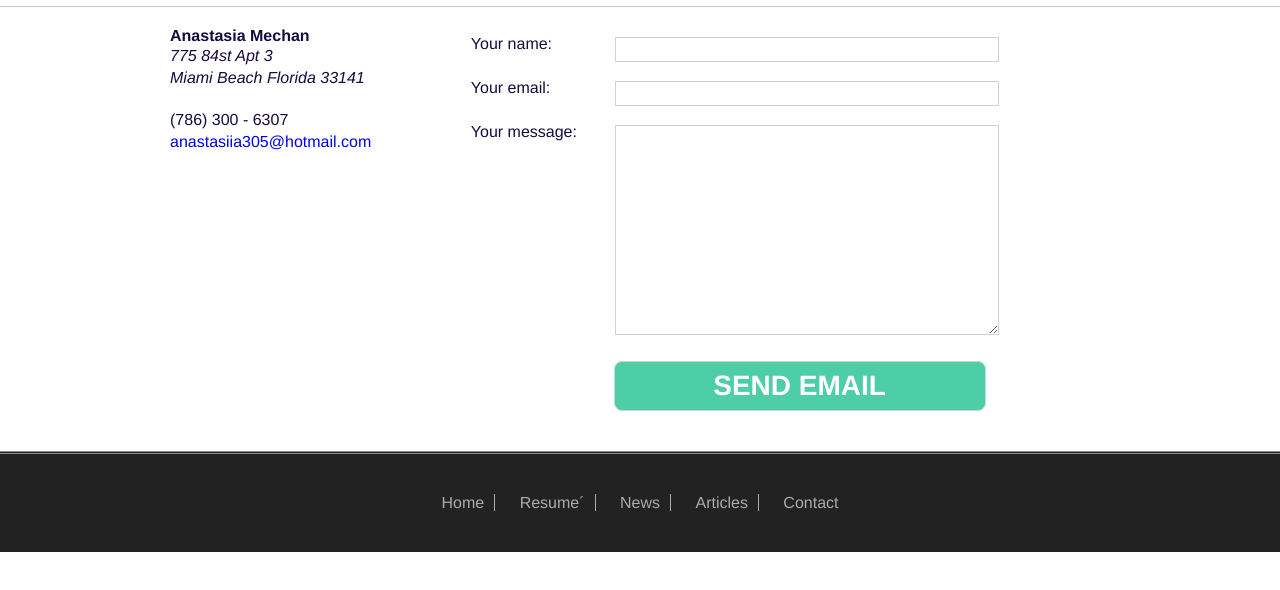
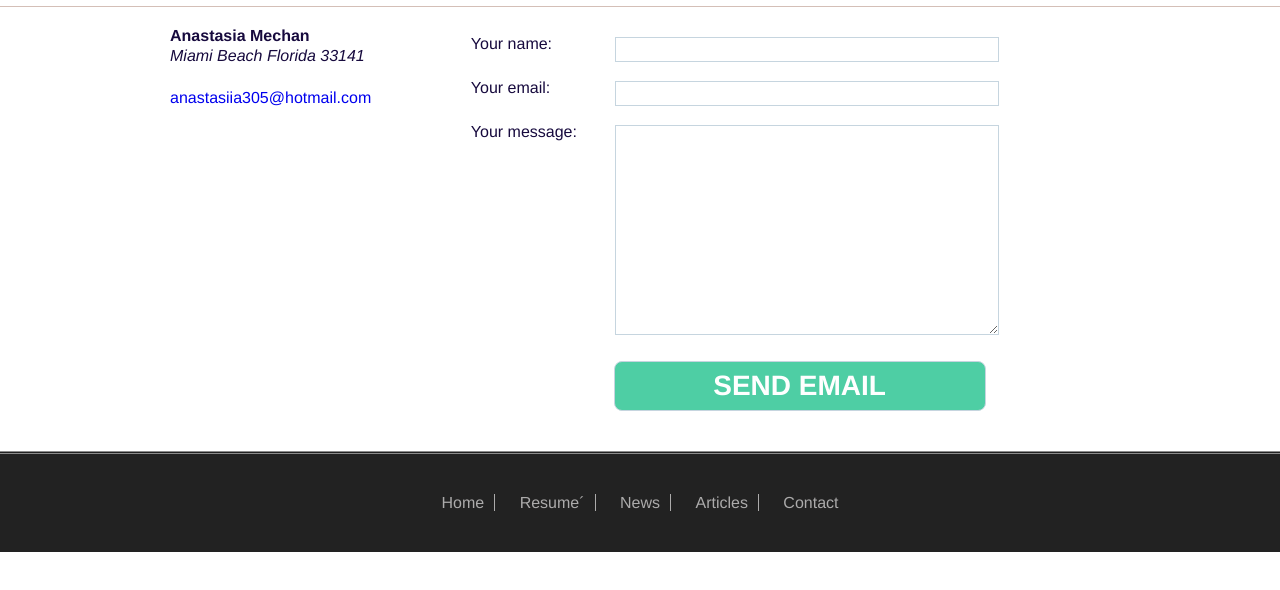
Before and after one commit to msmechan/msmechan.github.io, a plain HTML site: page contact.html in a window 1280 px wide. Shown: the part 76-666 px from the top of the page. Drawn offline with Linux system fonts and the light colour scheme.

Commit message:
remove personal info

```diff
--- a/contact.html
+++ b/contact.html
@@ -48,10 +48,10 @@
     <article class="left contact-summary">
       <h1>Anastasia Mechan</h1>
       <address>
-      <p> 775 84st Apt 3 <br>
+      <p>
         Miami Beach Florida 33141 </p>
       </address>
-      <p> (786) 300 - 6307 <br>
+      <p>
         <a href="mailto:anastasiia305@hotmail.com">anastasiia305@hotmail.com</a> </p>
     </article>
     <div class="feature-media right">
```
Also changed, not shown: resume.html (+1 -4 lines).
